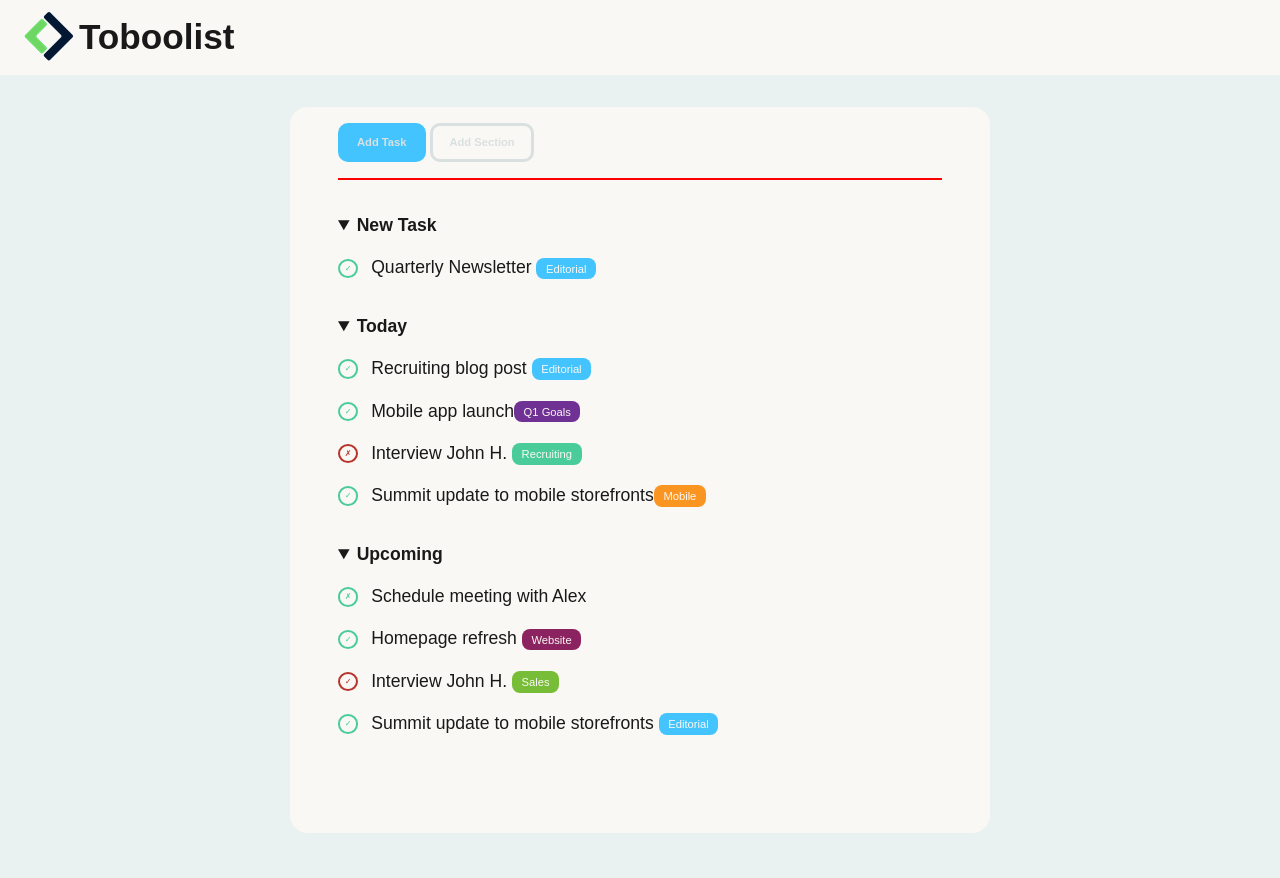
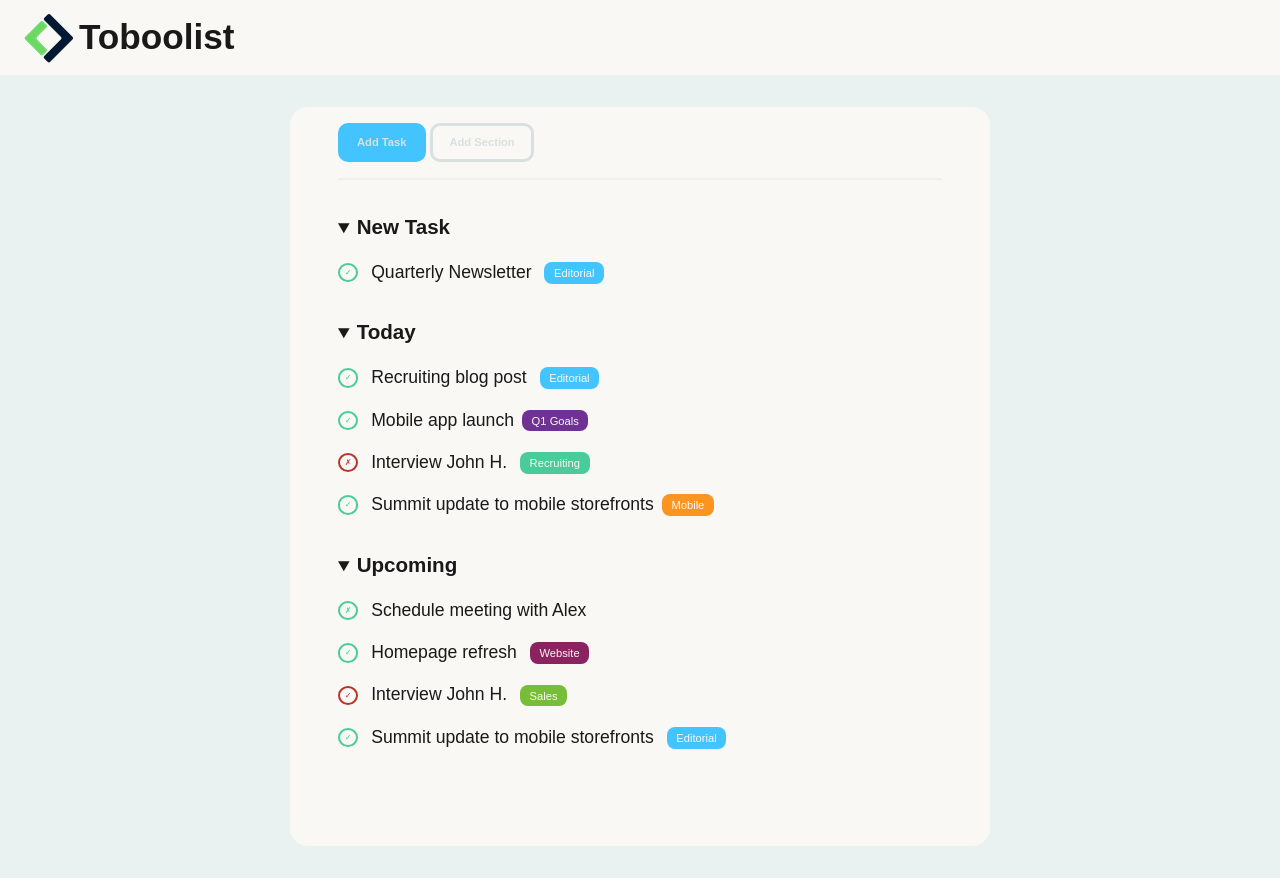
Before and after one commit to EliGolam/html-css-toboolist, a plain HTML site: page index.html in a window 1280 px wide. Drawn offline with Linux system fonts and the light colour scheme.

Commit message:
v0.6: fixed html semantics and adjusted CSS

```diff
--- a/index.html
+++ b/index.html
@@ -31,6 +31,7 @@ Logical choice to make things look more organized, but they are not fundamental
     </header>
 
     <main>
+        <!-- div CONTAINER -->
         <div class="[ container ] [ container-design background-primary ]">
             <!-- Top buttons options -->
             <nav class="options">
@@ -39,21 +40,25 @@ Logical choice to make things look more organized, but they are not fundamental
                 <input type="button" value="Add Section" id="options__inactive" class="[ options__button ] [ background-primary ]" />
             </nav>
 
+            <!-- Tasks -->
+            <section>
+                <h2 class="hidden-content">List of Tasks</h2>
+
                 <!-- List of Tasks -->
-            <h2 class="hidden-content">List of Tasks</h2>
-            <!-- <div class="task-list"></div> -->
-
+                <ol id="list-of-tasks">
+                    <li>
                         <!-- New Task -->
                         <details open>
-                <summary class="task-list__heading">New Task</summary>
+                            <summary class="task-list__title"><h3 class="task-list__heading">New Task</h3></summary>
                             <ol>
-                    <li class="task"><span class="[ task__status ] [ task-completed ]">&#x2713;</span> <span class="task__description">Quarterly Newsletter <span class="[ task__category ] [ editorial-task ]">Editorial</span></li>
+                                <li class="task"><span class="[ task__status ] [ task-completed ]">&#x2713;</span> <span class="task__description">Quarterly Newsletter</span> <span class="[ task__category ] [ editorial-task ]">Editorial</span></li>
                             </ol>
                         </details>
-
+                    </li>
+                    <li>
                         <!-- Today -->
                         <details open>
-                <summary class="task-list__heading">Today</summary>
+                            <summary class="task-list__title"><h3 class="task-list__heading">Today</h3></summary>
                             <ol>
                                 <li class="task"><span class="[ task__status ] [ task-completed ]">&#x2713;</span> <span class="task__description">Recruiting blog post</span> <span class="[ task__category ] [ editorial-task ]">Editorial</span></li>
                                 <li class="task"><span class="[ task__status ] [ task-completed ]">&#x2713;</span> <span class="task__description">Mobile app launch</span><span class="[ task__category ] [ q1-goals-task ]">Q1 Goals</span></li>
@@ -61,10 +66,11 @@ Logical choice to make things look more organized, but they are not fundamental
                                 <li class="task"><span class="[ task__status ] [ task-completed ]">&#x2713;</span> <span class="task__description">Summit update to mobile storefronts</span><span class="[ task__category ] [ mobile-task ]">Mobile</span></li>
                             </ol>
                         </details>
-
+                    </li>
+                    <li>
                         <!-- Upcoming -->
                         <details open>
-                <summary class="task-list__heading">Upcoming</summary>
+                            <summary class="task-list__title"><h3 class="task-list__heading">Upcoming</h3></summary>
                             <ol>
                                 <li class="task"><span class="[ task__status ] [ task-completed ]">&#x2717;</span> <span class="task__description">Schedule meeting with Alex</span> <span class="task__category-none"></span></li>
                                 <li class="task"><span class="[ task__status ] [ task-completed ]">&#x2713;</span> <span class="task__description">Homepage refresh</span> <span class="[ task__category ] [ website-task ]">Website</span></li>
@@ -72,7 +78,14 @@ Logical choice to make things look more organized, but they are not fundamental
                                 <li class="task"><span class="[ task__status ] [ task-completed ]">&#x2713;</span> <span class="task__description">Summit update to mobile storefronts</span> <span class="[ task__category ] [ editorial-task ]">Editorial</span></li>
                             </ol>
                         </details>
+                    </li>
+                </ol>
+                <!-- end List of Tasks -->
+            </section>
+            <!-- end Tasks -->
+
         </div>
+        <!-- end div CONTAINER -->
     </main>
 </body>
 
--- a/stylesheets/style.css
+++ b/stylesheets/style.css
@@ -27,7 +27,7 @@
     --fontsize-title: 3rem;
 }
 
-/* COMPOSITION: Macrolevel design choises that defines the skeleton of the webpage and basic composition within components */
+/******** COMPOSITION: Macrolevel design choises that defines the skeleton of the webpage and basic composition within components ********/
 /* Page Layout choices */
 body {
     background-color: var(--clr-neutral-grey);
@@ -45,16 +45,12 @@ body {
     padding: 1rem 3rem 5rem 3rem;
 }
 /* Component Layout choices */
-#title { display: inline-block; }
-
-.header-icon {
-    display: inline-block;
-    vertical-align: top;
-}
+#title,
+.header-icon { display: inline; vertical-align: middle; }
 
 .options {
     padding-bottom: 1rem;
-    border-bottom: 2px solid red;
+    border-bottom: 2px solid var(--clr-neutral-grey);
 }
 
 .hidden-content { display: none; }
@@ -63,9 +59,11 @@ body {
     margin: 1rem auto;
 }
 
-.task-list__heading { margin-top: 2rem; margin-bottom: 0.3rem; font-weight: var(--fontweight-heavy); }
+.task-list__title { margin-top: 2rem; margin-bottom: 0.3rem; font-weight: var(--fontweight-heavy); }
 
-/* UTILITIES: One job, done well. It performs one logical job: formatting, design, shape, font and element colours  */
+.task-list__heading { display: inline; }
+
+/******** UTILITIES: One job, done well. It performs one logical job: formatting, design, shape, font and element colours  ********/
 .container-design { border-radius: 18px; }
 
 .editorial-task { background-color: var(--clr-primary); }
@@ -74,30 +72,6 @@ body {
 .mobile-task { background-color: var(--clr-secondary-orange); }
 .website-task { background-color: var(--clr-secondary-pink); }
 .sales-task { background-color: var(--clr-secondary-lime); }
-
-
-
-/* Color schemes divided into scalable Design Tokens: allows to apply a specific set of colours without repetition */
-.background-primary { background-color: var(--clr-neutral-white); }
-
-.background-secondary { background-color: var(--clr-neutral-grey); }
-
-.color-primary { color: var(--clr-neutral-black); }
-
-.color-secondary {  color: var(--clr-neutral-white); }
-
-.color-neutral { color: var(--clr-neutral-grey); }
-
-/* BLOCKS: component specific rules */
-
-.options__button {
-    font-size: var(--fontsize-small);
-    font-weight: var(--fontweight-heavy);
-    color: var(--clr-neutral-grey-darker);
-    padding: 0.5rem 1rem;
-    border-radius: 10px;
-    border: 3px solid var(--clr-neutral-grey-darker);
-}
 
 #options__active {
     background-color: var(--clr-primary);
@@ -115,6 +89,39 @@ body {
     vertical-align: middle;
 }
 
+.task__category {
+    padding: 0.3rem 0.6rem;
+    margin-left: 0.5rem;
+    font-size: var(--fontsize-small);
+    border-radius: 8px;
+    color: var(--clr-neutral-white);
+
+    vertical-align: middle;
+}
+
+
+/* Color schemes divided into scalable Design Tokens: allows to apply a specific set of colours without repetition */
+.background-primary { background-color: var(--clr-neutral-white); }
+
+.background-secondary { background-color: var(--clr-neutral-grey); }
+
+.color-primary { color: var(--clr-neutral-black); }
+
+.color-secondary {  color: var(--clr-neutral-white); }
+
+.color-neutral { color: var(--clr-neutral-grey); }
+
+/********* BLOCKS: component specific rules *********/
+
+.options__button {
+    font-size: var(--fontsize-small);
+    font-weight: var(--fontweight-heavy);
+    color: var(--clr-neutral-grey-darker);
+    padding: 0.5rem 1rem;
+    border-radius: 10px;
+    border: 3px solid var(--clr-neutral-grey-darker);
+}
+
 .task-description { vertical-align: middle;}
 
 .task-completed {
@@ -127,15 +134,6 @@ body {
     color: var(--clr-secondary-red);
 }
 
-.task__category {
-    padding: 0.3rem 0.6rem;
-    font-size: var(--fontsize-small);
-    border-radius: 8px;
-    color: var(--clr-neutral-white);
+/********* EXCEPTIONS: variations to a block *********/
 
-    vertical-align: middle;
-}
-
-/* EXCEPTIONS: variations to a block */
-
-/* MEDIA QUERIES: not doing yet */
+/********* MEDIA QUERIES: not doing yet *********/
```
Lines whose indentation alone changed are shown as unchanged.
